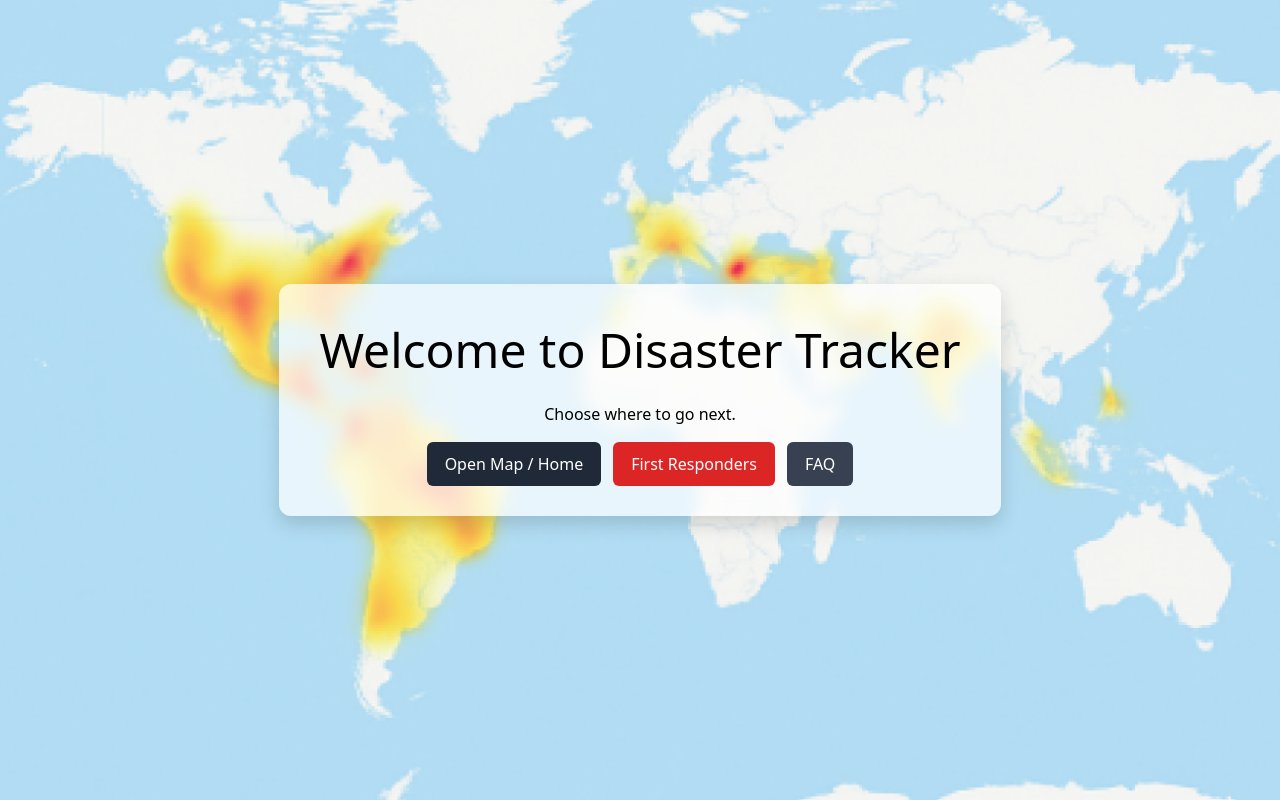
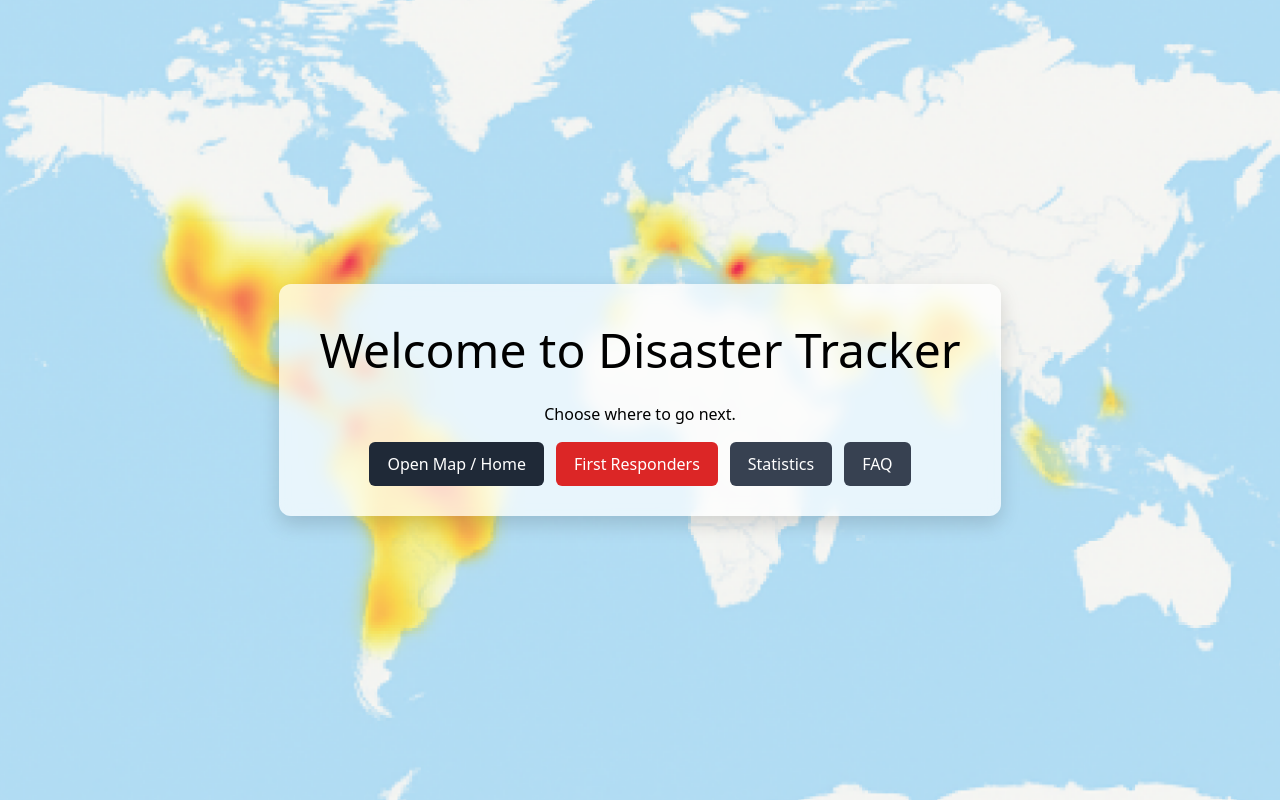
Before and after one commit to dromeda2004/CS-4485.OW1-Project, a React (Create React App) app: page / in a window 1280 px wide. Built offline with nearby package versions, Linux system fonts and the light colour scheme; no server answers.

Commit message:
stats change 2

```diff
--- a/src/components/useDisasterStats.js
+++ b/src/components/useDisasterStats.js
@@ -147,7 +147,15 @@ function computeTop5HistoricalAndLive(historicalPoints, livePoints) {
     });
 
     // Pie chart array
-    const pieData = Object.entries(categorizedCounts).map(([name, value]) => ({ name, value }));
+    const pieData = Object.entries(categorizedCounts)
+      .map(([name, value]) => ({ name, value }))
+      .sort((a, b) => {
+        // Sort "Other" to the end
+        if (a.name === "Other") return 1;
+        if (b.name === "Other") return -1;
+        // Otherwise sort by value descending
+        return b.value - a.value;
+      });
 
     // Stacked bar data array
     const stackedData = Object.values(intensityMap);
--- a/src/pages/BreakingPosts.js
+++ b/src/pages/BreakingPosts.js
@@ -98,8 +98,8 @@ export default function DisasterTracker() {
           <Link to="/home" className="px-3 py-1 rounded-md bg-white/5 text-white hover:bg-white/10">Home</Link>
           <Link to="/breakingposts" className="px-3 py-1 rounded-md bg-white/5 text-white hover:bg-white/10">Breaking Posts</Link>
           <Link to="/firstresponders" className="px-3 py-1 rounded-md bg-white/5 text-white hover:bg-white/10">First Responders</Link>
+          <Link to="/statistics" className="px-3 py-1 rounded-md bg-white/5 text-white hover:bg-white/10">Statistics</Link>
           <Link to="/faq" className="px-3 py-1 rounded-md bg-white/5 text-white hover:bg-white/10">FAQ</Link>
-          <Link to="/statistics" className="px-3 py-1 rounded-md bg-white/5 text-white hover:bg-white/10">Statistics</Link>
         </nav>
       </header>
 
--- a/src/pages/FAQPage.js
+++ b/src/pages/FAQPage.js
@@ -12,8 +12,8 @@ const FAQPage = () => {
           <Link to="/home" className="px-3 py-1 rounded-md bg-white/10 text-white hover:bg-white/20">Home</Link>
           <Link to="/breakingposts" className="px-3 py-1 rounded-md bg-white/10 text-white hover:bg-white/20">Breaking Posts</Link>
           <Link to="/firstresponders" className="px-3 py-1 rounded-md bg-white/10 text-white hover:bg-white/20">First Responders</Link>
+          <Link to="/statistics" className="px-3 py-1 rounded-md bg-white/10 text-white hover:bg-white/20">Statistics</Link>
           <Link to="/faq" className="px-3 py-1 rounded-md bg-white/10 text-white hover:bg-white/20">FAQ</Link>
-          <Link to="/statistics" className="px-3 py-1 rounded-md bg-white/10 text-white hover:bg-white/20">Statistics</Link>
         </nav>
         </header>
       <FAQ />
--- a/src/pages/FirstResponders.js
+++ b/src/pages/FirstResponders.js
@@ -32,8 +32,8 @@ export default function FirstResponders() {
           <Link to="/home" className="px-4 py-2 rounded-md bg-white/10 text-white hover:bg-white/20 transition-colors duration-200">Home</Link>
           <Link to="/breakingposts" className="px-4 py-2 rounded-md bg-white/10 text-white hover:bg-white/20 transition-colors duration-200">Breaking Posts</Link>
           <Link to="/firstresponders" className="px-4 py-2 rounded-md bg-white/20 text-white hover:bg-white/30 transition-colors duration-200">First Responders</Link>
+          <Link to="/statistics" className="px-4 py-2 rounded-md bg-white/10 text-white hover:bg-white/20 transition-colors duration-200">Statistics</Link>
           <Link to="/faq" className="px-4 py-2 rounded-md bg-white/10 text-white hover:bg-white/20 transition-colors duration-200">FAQ</Link>
-          <Link to="/statistics" className="px-4 py-2 rounded-md bg-white/10 text-white hover:bg-white/20 transition-colors duration-200">Statistics</Link>
         </nav>
       </header>
 
--- a/src/pages/Home.js
+++ b/src/pages/Home.js
@@ -359,16 +359,16 @@ export default function Home() {
             First Responders
           </Link>
           <Link
+            to="/statistics"
+            className="px-3 py-1 rounded-md bg-white/10 text-white hover:bg-white/20"
+          >
+            Statistics
+          </Link>
+          <Link
             to="/faq"
             className="px-3 py-1 rounded-md bg-white/10 text-white hover:bg-white/20"
           >
             FAQ
-          </Link>
-          <Link
-            to="/statistics"
-            className="px-3 py-1 rounded-md bg-white/10 text-white hover:bg-white/20"
-          >
-            Statistics
           </Link>
         </nav>
       </header>
--- a/src/pages/Landing.js
+++ b/src/pages/Landing.js
@@ -53,6 +53,15 @@ export default function Landing() {
         }}>
           First Responders
         </Link>
+        <Link to="/statistics" style={{
+          padding: "10px 18px",
+          background: "#374151",
+          color: "#fff",
+          textDecoration: "none",
+          borderRadius: 6
+        }}>
+          Statistics
+        </Link>
         <Link to="/faq" style={{
           padding: "10px 18px",
           background: "#374151",
--- a/src/pages/Stats.js
+++ b/src/pages/Stats.js
@@ -198,9 +198,12 @@ export default function Stats() {
     getData();
   }, [isHistorical, selectedSnapshotDate]);
 
-  const points = isHistorical
+  const points = useMemo(() =>
+    isHistorical
       ? historicalRows.map((row) => [row.lat, row.lng, row.intensity, row.type, row.name])
-    : livePoints;
+      : livePoints,
+    [isHistorical, historicalRows, livePoints]
+  );
 
   const {
     pieData,
@@ -267,8 +270,8 @@ export default function Stats() {
           <Link to="/home" className="px-3 py-1 rounded-md bg-white/10 text-white hover:bg-white/20">Home</Link>
           <Link to="/breakingposts" className="px-3 py-1 rounded-md bg-white/10 text-white hover:bg-white/20">Breaking Posts</Link>
           <Link to="/firstresponders" className="px-3 py-1 rounded-md bg-white/10 text-white hover:bg-white/20">First Responders</Link>
+          <Link to="/statistics" className="px-3 py-1 rounded-md bg-white/10 text-white hover:bg-white/20">Statistics</Link>
           <Link to="/faq" className="px-3 py-1 rounded-md bg-white/10 text-white hover:bg-white/20">FAQ</Link>
-          <Link to="/statistics" className="px-3 py-1 rounded-md bg-white/10 text-white hover:bg-white/20">Statistics</Link>
         </nav>
       </header>
 
@@ -344,7 +347,8 @@ export default function Stats() {
             <>
               <h2 className="text-2xl font-bold mb-4 text-center">Disaster Type Distribution</h2>
               {pieData.length ? (
-                <PieChart width={400} height={400}>
+                <div className="w-full flex justify-center mb-6">
+                  <PieChart width={500} height={400}>
                     <Pie data={pieData} dataKey="value" nameKey="name" cx="50%" cy="50%" outerRadius={150} label>
                       {pieData.map((entry, index) => (
                         <Cell key={`cell-${index}`} fill={COLORS[index % COLORS.length]} />
@@ -353,6 +357,7 @@ export default function Stats() {
                     <Tooltip />
                     <Legend />
                   </PieChart>
+                </div>
               ) : (
                 <p className="text-gray-600 mt-20">No disaster type data to display.</p>
               )}
@@ -471,7 +476,8 @@ export default function Stats() {
             <>
               <h2 className="text-2xl font-bold mb-4 text-center">Disaster Type Distribution</h2>
               {pieData.length ? (
-                <PieChart width={400} height={400}>
+                <div className="w-full flex justify-center mb-6">
+                  <PieChart width={500} height={400}>
                     <Pie data={pieData} dataKey="value" nameKey="name" cx="50%" cy="50%" outerRadius={150} label>
                       {pieData.map((entry, index) => (
                         <Cell key={`cell-${index}`} fill={COLORS[index % COLORS.length]} />
@@ -480,6 +486,7 @@ export default function Stats() {
                     <Tooltip />
                     <Legend />
                   </PieChart>
+                </div>
               ) : (
                 <p className="text-gray-600 mt-20">No disaster type data to display.</p>
               )}
```
Lines whose indentation alone changed are shown as unchanged.
